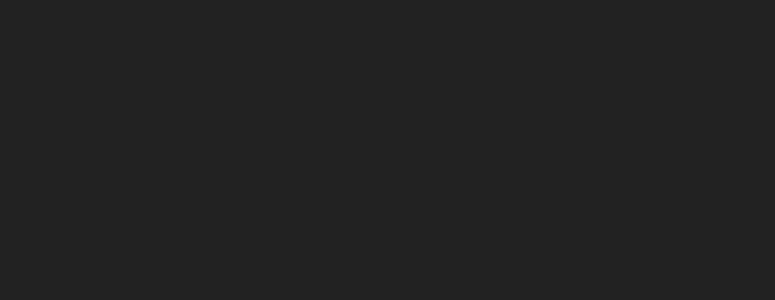
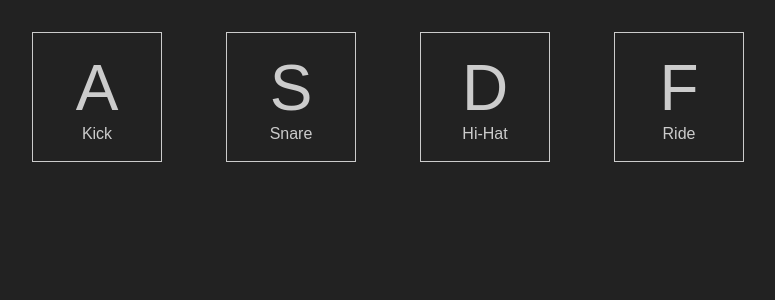
Before and after one commit to tnez/bbox, a React (Create React App) app: page / in a window 1280 px wide. Shown: the top 300 px of the page, without its empty margins (252-1027 px from the left). Built offline with nearby package versions, Linux system fonts and the light colour scheme.

Commit message:
Create SampleBoxRow.

```diff
--- a/src/App.js
+++ b/src/App.js
@@ -1,10 +1,12 @@
 import React, { Component } from 'react';
 import './App.css';
+import SampleBoxRow from './SampleBoxRow'
 
 class App extends Component {
   render() {
     return (
       <div className="App">
+        <SampleBoxRow />
       </div>
     );
   }
--- a/src/SampleBox.css
+++ b/src/SampleBox.css
@@ -1,8 +1,13 @@
 .SampleBox {
+  border: 1px solid;
+  cursor: pointer;
+  display: flex;
+  flex-direction: column;
+  height: 8em;
+  justify-content: center;
+  margin: 2em;
   text-align: center;
-  border: 1px solid;
   width: 8em;
-  height: 8em;
 }
 
 .SampleBox--keylabel {
--- /dev/null
+++ b/src/SampleBoxData.js
@@ -0,0 +1,18 @@
+export default [
+  {
+    keylabel: "A",
+    label: "Kick",
+  },
+  {
+    keylabel: "S",
+    label: "Snare",
+  },
+  {
+    keylabel: "D",
+    label: "Hi-Hat",
+  },
+  {
+    keylabel: "F",
+    label: "Ride",
+  },
+]
--- /dev/null
+++ b/src/SampleBoxRow.css
@@ -0,0 +1,5 @@
+.SampleBoxRow {
+  display: flex;
+  flex-direction: row;
+  justify-content: center;
+}
--- /dev/null
+++ b/src/SampleBoxRow.js
@@ -0,0 +1,22 @@
+import React from 'react'
+import './SampleBoxRow.css'
+import SampleBox from './SampleBox'
+import data from './SampleBoxData'
+
+const SampleBoxRow = ({
+  sampleBoxData,
+}) => {
+  return (
+    <div className="SampleBoxRow">
+      {sampleBoxData.map((props, idx) =>
+         <SampleBox {...props} key={idx} />
+       )}
+    </div>
+  )
+}
+
+SampleBoxRow.defaultProps = {
+  sampleBoxData: data,
+}
+
+export default SampleBoxRow
```
Also changed, not shown: 1 other file (tests, documents, lock files or other folders).
